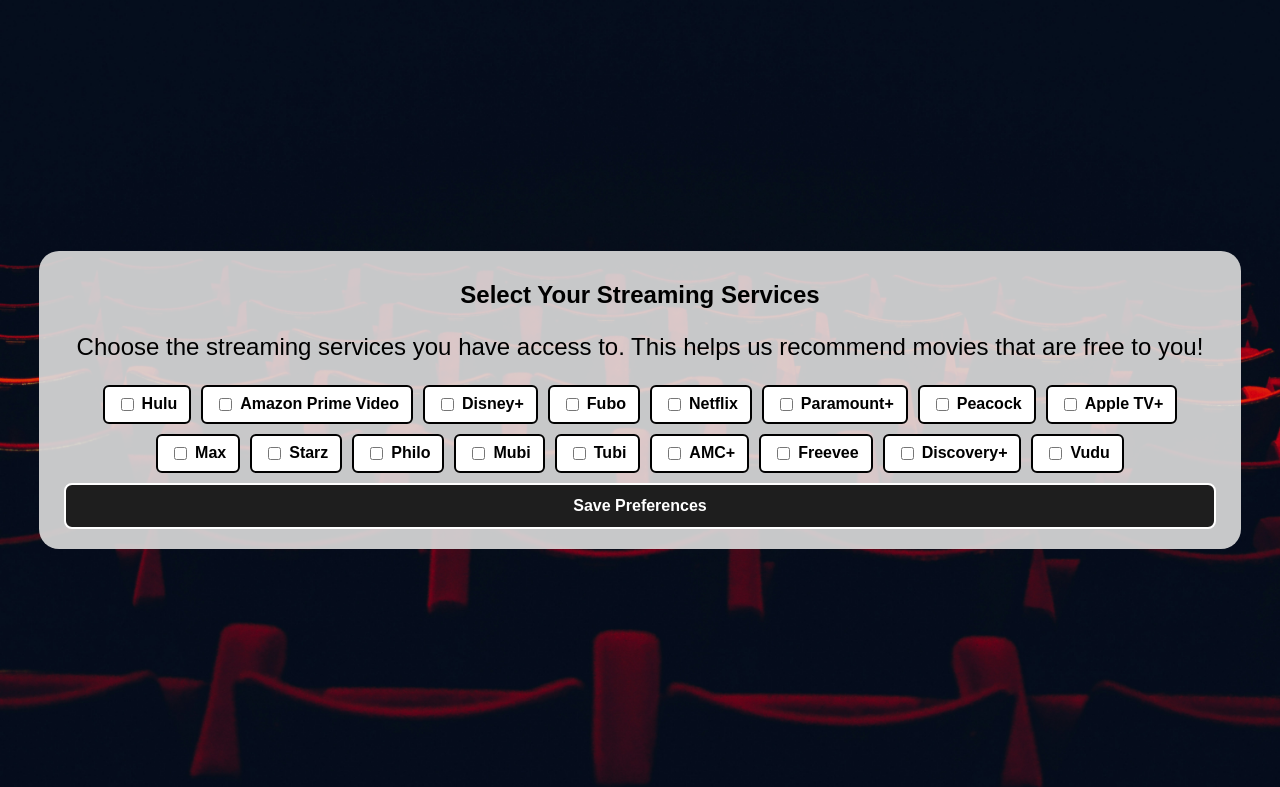
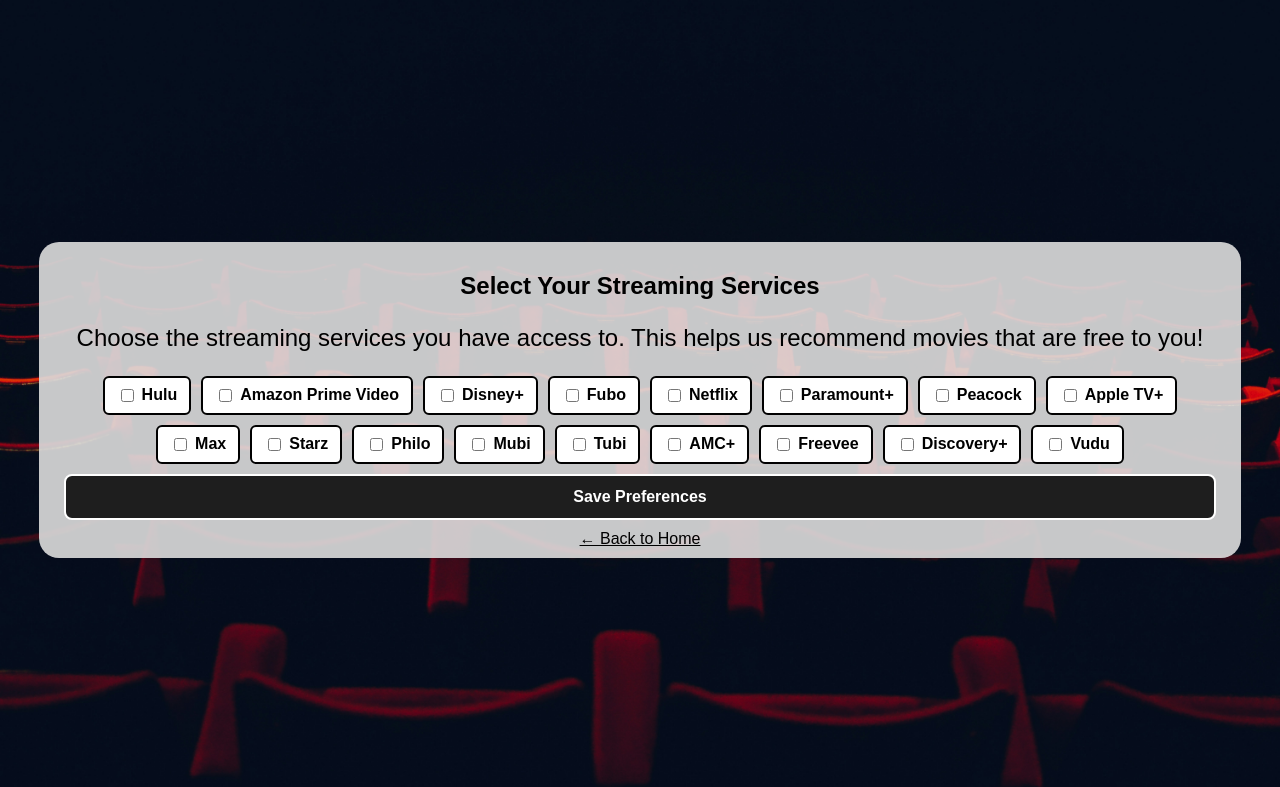
Before and after one commit to ulrichsene/UltimateMovieRecommendation, a Flask app: page /initializeUser.html in a window 1280 px wide. Shown: the top 787 px of the page. Run offline with Flask 3, Linux system fonts and the light colour scheme; parts of the project's set-up code (start-up, migrations or seed data) failed here and were passed over; some libraries are stand-ins or nearby versions.

Commit message:
back to home

```diff
--- a/templates/initializeUser.html
+++ b/templates/initializeUser.html
@@ -34,6 +34,7 @@
                 </div>
 
                 <button type="submit">Save Preferences</button>
+                <a style="color: black;" href="home.html" class="back-btn">&#x2190 Back to Home</a>
             </form>
         </div>
     </div>
```
